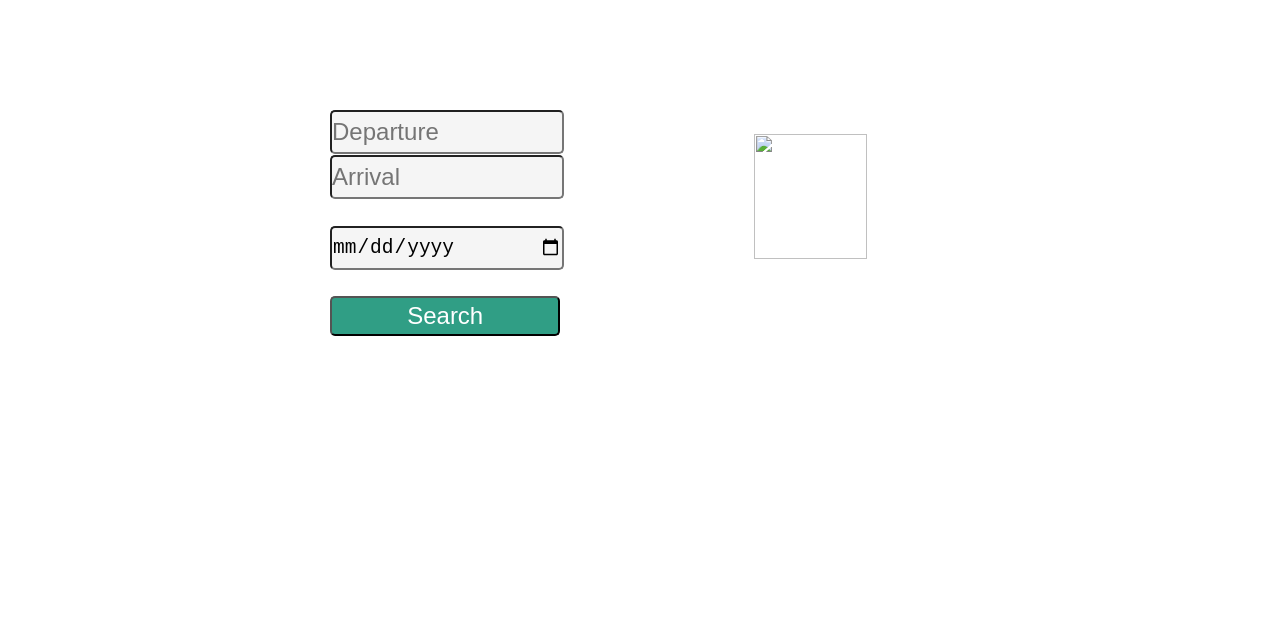
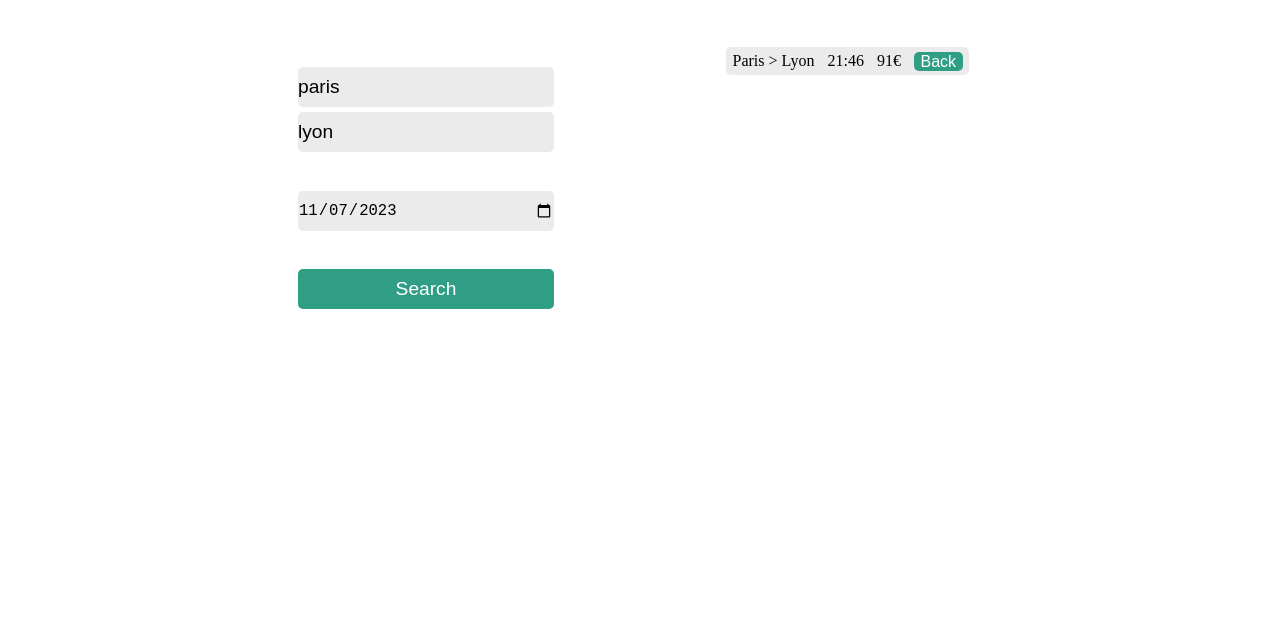
Before and after one commit to billou-gazouille/tickethack_frontend, a plain HTML site: page index.html in a window 1280 px wide. Shown: the part 244-865 px from the top of the page. Drawn offline with Linux system fonts and the light colour scheme.

Commit message:
ajout du fetch et rendu des results avec le scroll vertical

```diff
--- a/index.html
+++ b/index.html
@@ -30,21 +30,29 @@
                 <div id="box-left">
                     <div id="travel">
                         <div id="departure">
-                            <input type="input" placeholder="Departure">
+                            <input id="departure-input" type="input" placeholder="Departure">
                         </div>
                         <div id="arrival">
-                            <input type="input" placeholder="Arrival">
+                            <input id="arrival-input" type="input" placeholder="Arrival">
                         </div>
                     </div>
                     <div id="date">
-                        <input type="date" placeholder="Date">
+                        <input id="date-input" type="date" placeholder="Date">
                     </div>
                     <div id="search">
-                        <button>Search</button>
+                        <button id="search-btn">Search</button>
                     </div>
                 </div>
                 <div id="box-right">
-                    <img src="./images/train.png" width="70%" height="70%">
+                    <!-- <img src="./images/train.png" width="70%" height="70%"> -->
+                    <div id="results-container">
+                        <div class="result">
+                            <div class="result-trip">Paris > Lyon</div>
+                            <div class="result-time">21:46</div>
+                            <div class="result-price">91€</div>
+                            <button class="result-back-btn">Back</button>
+                        </div>
+                    </div>
                 </div>
             </div>
         </div>
--- a/script.js
+++ b/script.js
@@ -0,0 +1,46 @@
+
+console.log("tickethack");
+
+const urlPrefix = 'http://localhost:3000/';
+
+const departureInput = document.getElementById('departure-input');
+departureInput.value = 'paris';
+const arrivalInput = document.getElementById('arrival-input');
+arrivalInput.value = 'lyon';
+const dateInput = document.getElementById('date-input');
+dateInput.value = '2023-11-07';
+const searchButton = document.getElementById('search-btn');
+
+
+
+searchButton.addEventListener('click', async function(){
+    const dep = departureInput.value;
+    const arr = arrivalInput.value;
+    const dat = dateInput.value;
+    //const resp = await fetch(`${urlPrefix}trips`);
+    const url = `${urlPrefix}trips/${dep}/${arr}/${dat}`;
+    console.log(url);
+    const resp = await fetch(url);
+    const data = await resp.json();
+    console.log(data);
+    document.getElementById('results-container').innerHTML = ``;
+    for (let tripResult of data.trips){
+        console.log(tripResult);
+        addTripResult(tripResult);
+    }
+});
+
+
+function addTripResult(result){
+    const {departure, arrival, date, price} = result;
+    const timeHours = new Date(date).getHours();
+    const timeMins = new Date(date).getMinutes();
+    const resultItem =
+    `<div class="result">
+        <div class="result-trip">${departure} > ${arrival}</div>
+        <div class="result-time">${timeHours}:${timeMins}</div>
+        <div class="result-price">${price}€</div>
+        <button class="result-back-btn">Back</button>
+    </div>`;
+    document.getElementById('results-container').innerHTML += resultItem;
+}
--- a/style.css
+++ b/style.css
@@ -55,8 +55,8 @@ body{
     font-size: 1.2em;
     text-align: center;
     color: whitesmoke;
-    padding-top: 6vh;
-    padding-bottom: 8vh;
+    padding-top: 4vh;
+    padding-bottom: 4vh;
 }
 
 
@@ -68,12 +68,12 @@ body{
 #boxes-container{
     display: flex;
     justify-content: space-between;
-    width: 50vw;
+    width: 55vw;
 }
 
 #box-left, #box-right{
-    width: 18vw;
-    height: 20vw;
+    width: 20vw;
+    height: 22vw;
     background-color: white;
     border-radius: 10px;
     padding: 10px;
@@ -96,15 +96,22 @@ body{
 }
 
 
-input, button{
+input, #search-btn{
     width: 100%;
     height: 100%;
-    font-size: 1.5em;
+    font-size: 1.2em;
     border-radius: 5px;
+    border: none;
+}
+
+button{
+    border-radius: 5px;
+    border: none;
 }
 
 input{
-    background-color: whitesmoke;
+    /* background-color: whitesmoke; */
+    background-color: rgb(235, 235, 235);
     padding: 0px;
     /* margin: 0px; */
 }
@@ -123,3 +130,29 @@ button{
     justify-content: center;
     align-items: center;
 }
+
+
+#results-container{
+    overflow-y: scroll;
+    height: 100%;
+    font-size: 1em;
+    width: 100%;
+}
+
+
+.result{
+    display: flex;
+    justify-content: space-around;
+    align-items: center;
+    width: 95%;
+    height: 10%;
+    background-color: rgb(235, 235, 235);
+    margin-bottom: 10px;
+    border-radius: 5px;
+}
+
+.result-back-btn{
+    width: 20%;
+    height: 70%;
+    font-size: 1em;
+}
```
